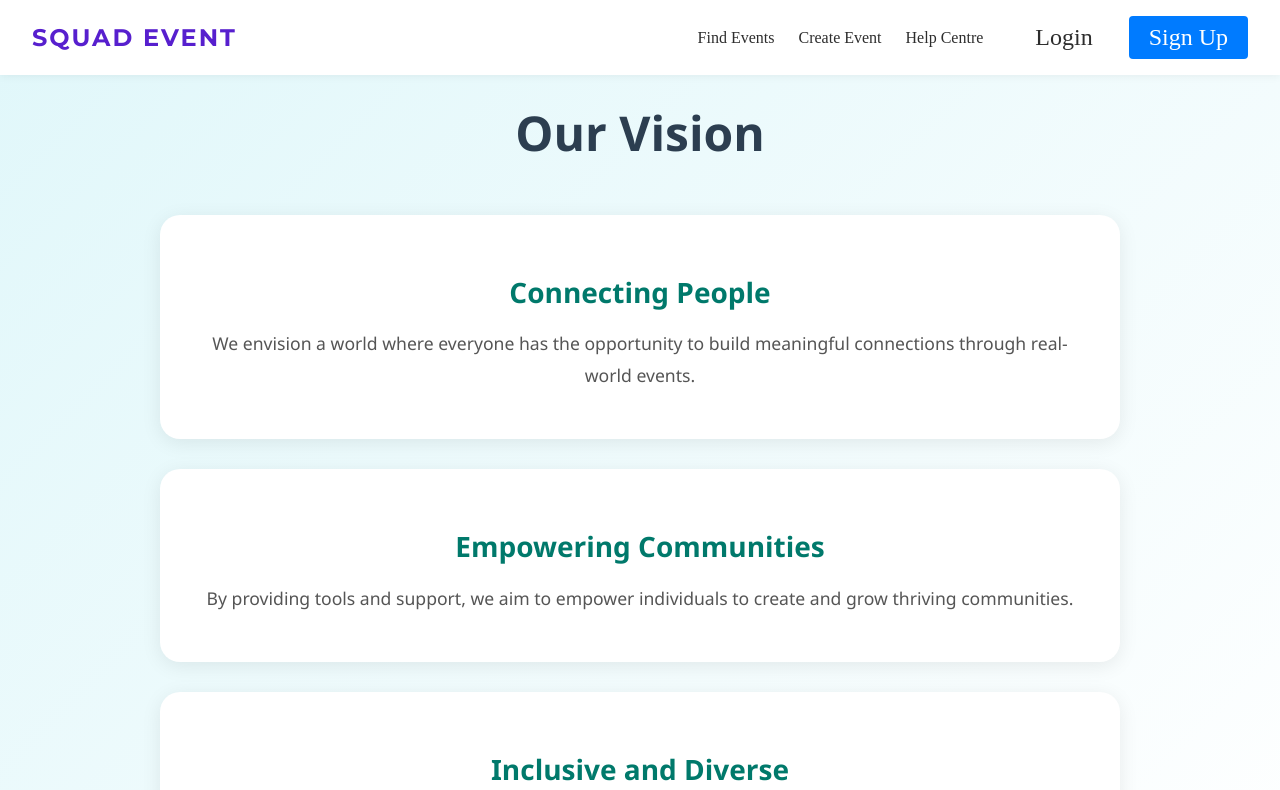
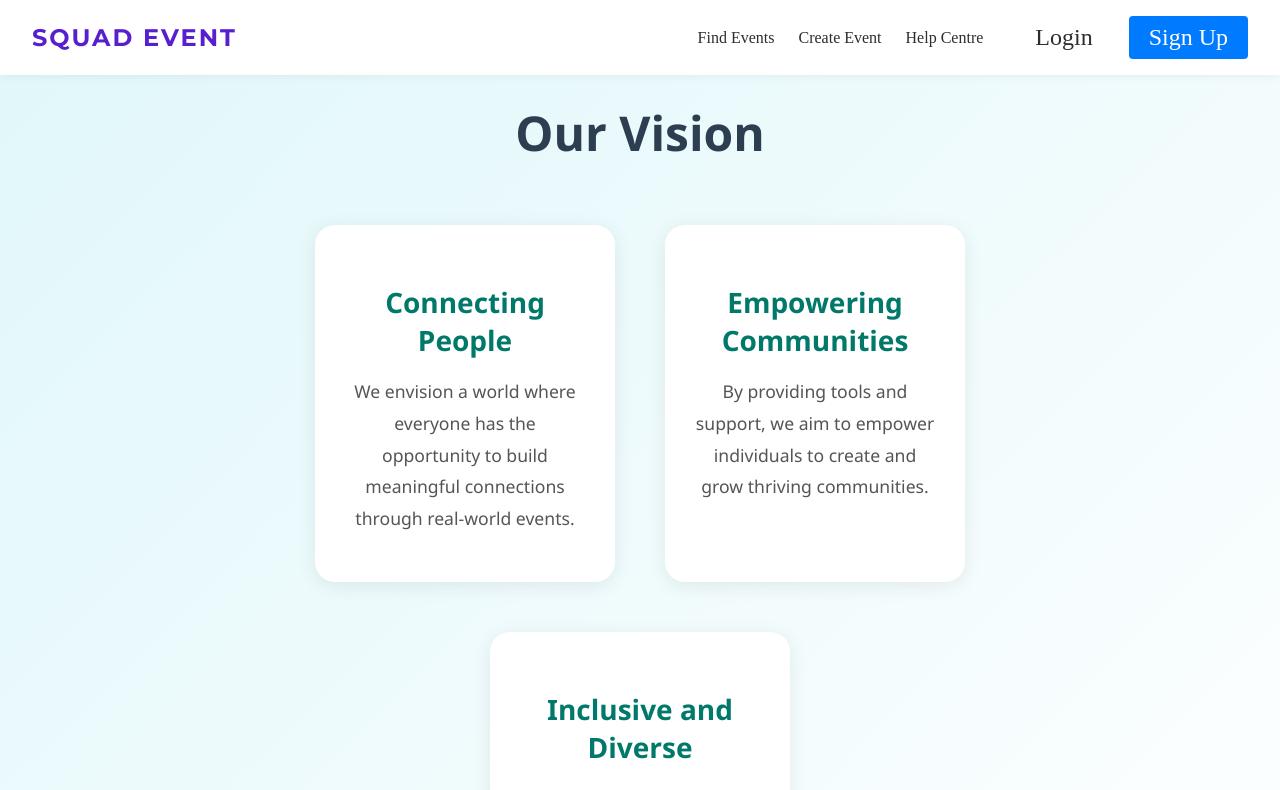
Before and after one commit to Surajrana31-0/Event-Management-, a React (Vite) app in the folder squad-management/: page /vision in a window 1280 px wide. Shown: the top 790 px of the page. Built offline with nearby package versions, Linux system fonts and the light colour scheme.

Commit message:
Responsive design

```diff
--- a/squad-management/src/pages/public/OurVision.css
+++ b/squad-management/src/pages/public/OurVision.css
@@ -45,3 +45,15 @@
   color: #555;
   line-height: 1.8;
 }
+@media (min-width: 768px) {
+  .vision-content {
+    flex-direction: row;
+    flex-wrap: wrap;
+    justify-content: center;
+  }
+
+  .vision-item {
+    width: 300px;
+    margin: 10px;
+  }
+}
```
